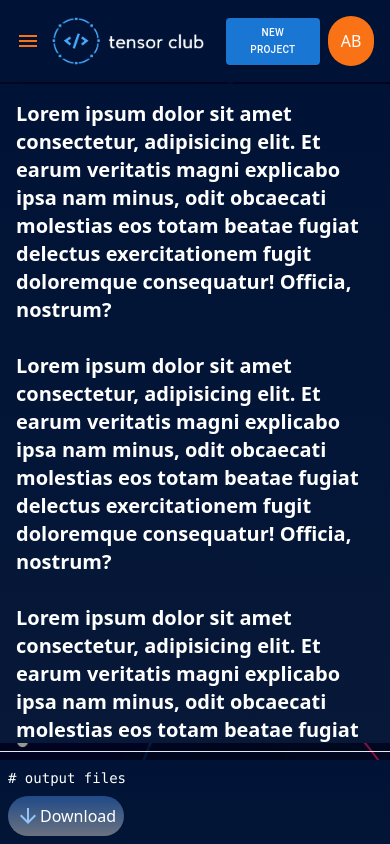
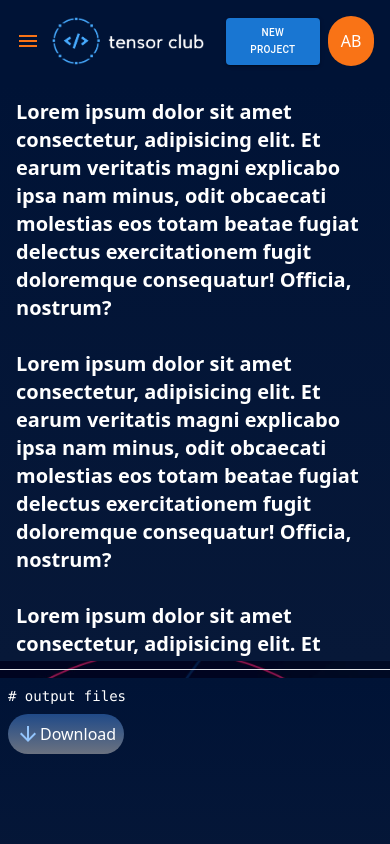
Before and after one commit to abubakar471/tensor-club, a React (Create React App) app in the folder client/: page / in a window 390 px wide. Built offline with nearby package versions, Linux system fonts and the light colour scheme.

Commit message:
checking mobile sidebar issue

```diff
--- a/client/src/components/Dashboard/DashboardContent.jsx
+++ b/client/src/components/Dashboard/DashboardContent.jsx
@@ -30,7 +30,7 @@ const DashboardContent = ({
 }) => {
   return (
     <div className="w-full ">
-     <div className="h-[10vh]">
+     <div>
      <AuthNavbar
         openNewProject={openNewProject}
         setOpenNewProject={setOpenNewProject}
@@ -50,7 +50,7 @@ const DashboardContent = ({
      </div>
 
       <div className="  h-screen px-0 800px:px-4 md:px-4 lg:px-4 xl:px-4 flex flex-col">
-        <div className="flex-grow h-[60vh] overflow-y-auto w-full bg-gradient-to-b from-[#001336] to-[#071838] cats p-4">
+        <div className="h-[70%] overflow-y-auto w-full bg-gradient-to-b from-[#001336] to-[#071838] cats p-4">
           <div className="text-white text-xl font-semibold">
             Lorem ipsum dolor sit amet consectetur, adipisicing elit. Et earum
             veritatis magni explicabo ipsa nam minus, odit obcaecati molestias
@@ -128,7 +128,7 @@ const DashboardContent = ({
 
         <hr className="my-2" />
 
-        <div className="h-[20vh] bg-gradient-to-b from-[#001336] to-[#071838]">
+        <div className="h-[30%] bg-gradient-to-b from-[#001336] to-[#071838]">
           <div className="px-2">
             <div>
               <h1 className="text-white my-2 text-sm font-mono">
```
